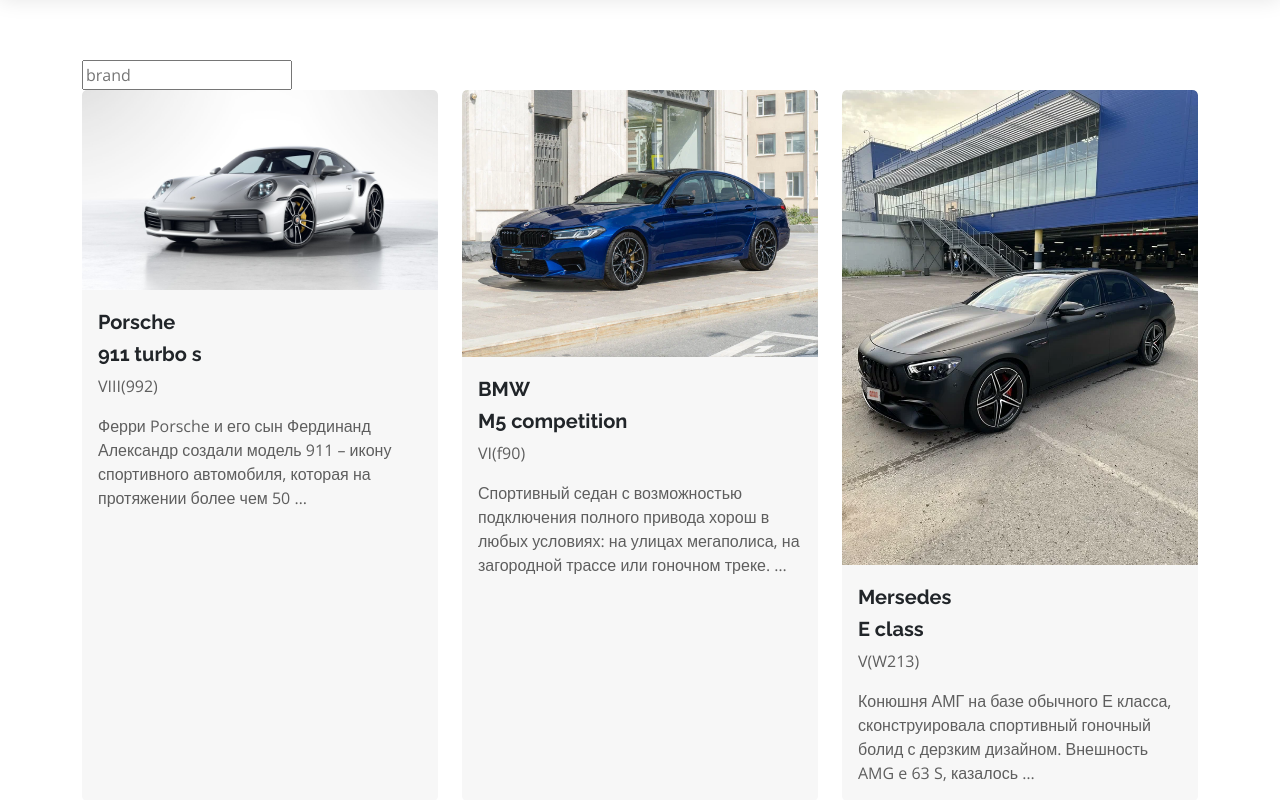
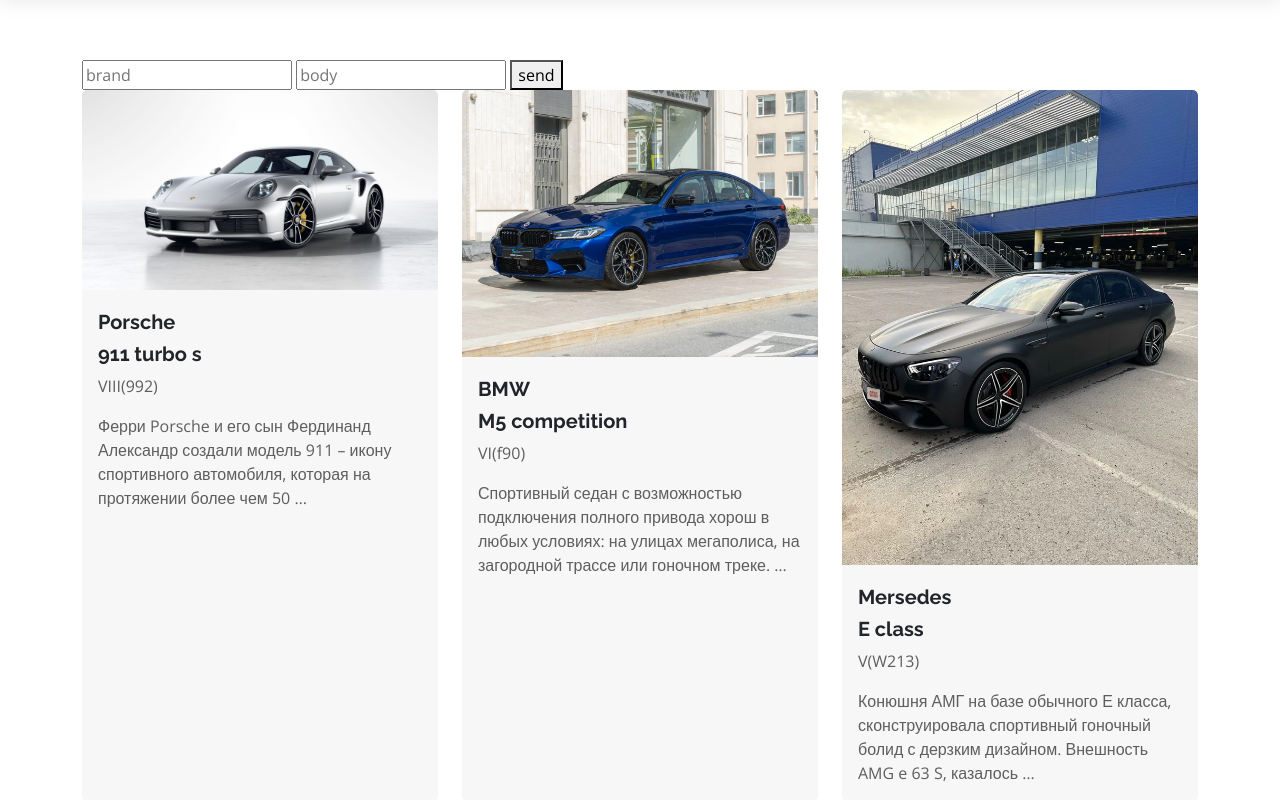
Before and after one commit to BORZ070/djangocar, a Django app: page /search/ in a window 1280 px wide. Shown: the part 70-870 px from the top of the page. Run offline with Django 4.2, Linux system fonts and the light colour scheme; data comes from the database, SQL or seed files in the repository; some libraries are stand-ins or nearby versions.

Commit message:
update 6

```diff
--- a/search/urls.py
+++ b/search/urls.py
@@ -5,5 +5,5 @@
 
 urlpatterns = [
     path('', search_views, name='search'),
-    path('body/<int:id>', search_views, name='body')
+    path('body/<int:body_id>', search_views, name='body')
 ]
--- a/search/views.py
+++ b/search/views.py
@@ -2,15 +2,21 @@
 from mainpage_car.models import Car
 
 
-def search_views(request, body_id=0):
+def search_views(request):
 
     query = request.GET.get('text')
+    body_type_id = request.GET.get('body_id')
+
     if query:
         cars = Car.objects.filter(brand__icontains=query)
     else:
         cars = Car.objects.all()
 
-    if body_id !=0:
-        cars = cars.filter(body=body_id)
+    if body_type_id:
+        cars = cars.filter(body=body_type_id)
+
+
+    # if body_id !=0:
+    #     cars = cars.filter(body=body_id)
 
     return render(request, 'search.html', {'cars': cars})
--- a/templates/search.html
+++ b/templates/search.html
@@ -11,7 +11,10 @@
 
 
     <form action="" method="get">
-    <input name="text" placeholder="brand">
+    <input name="text" placeholder="brand" value="{{ request.GET.text }}">
+     <input name="body_id" placeholder="body" value="{{ request.GET.body_id }}" >
+      <button type="submit">send
+      </button>
     </form>
 
 
```
Also changed, not shown: temp.py (+3 -5 lines).
